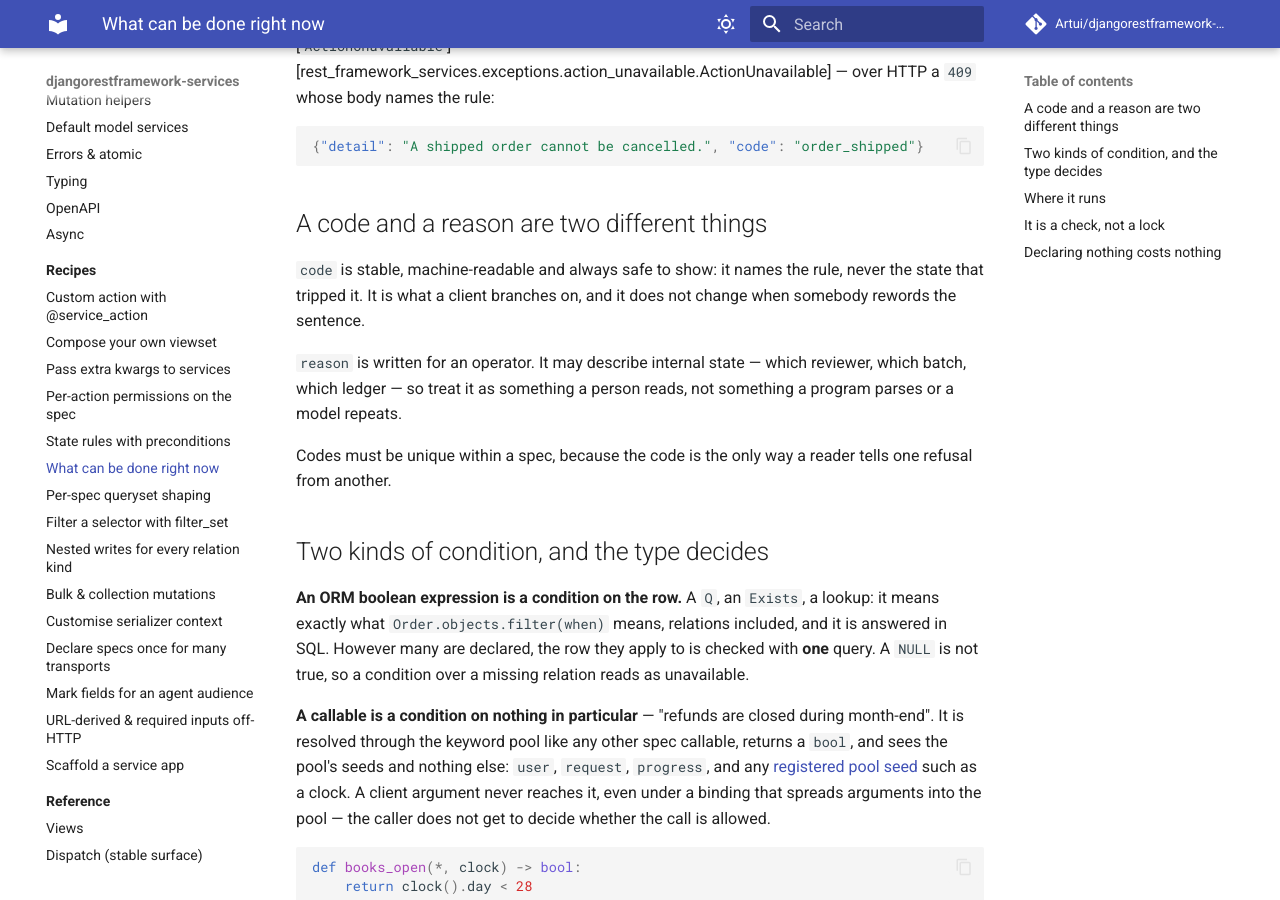
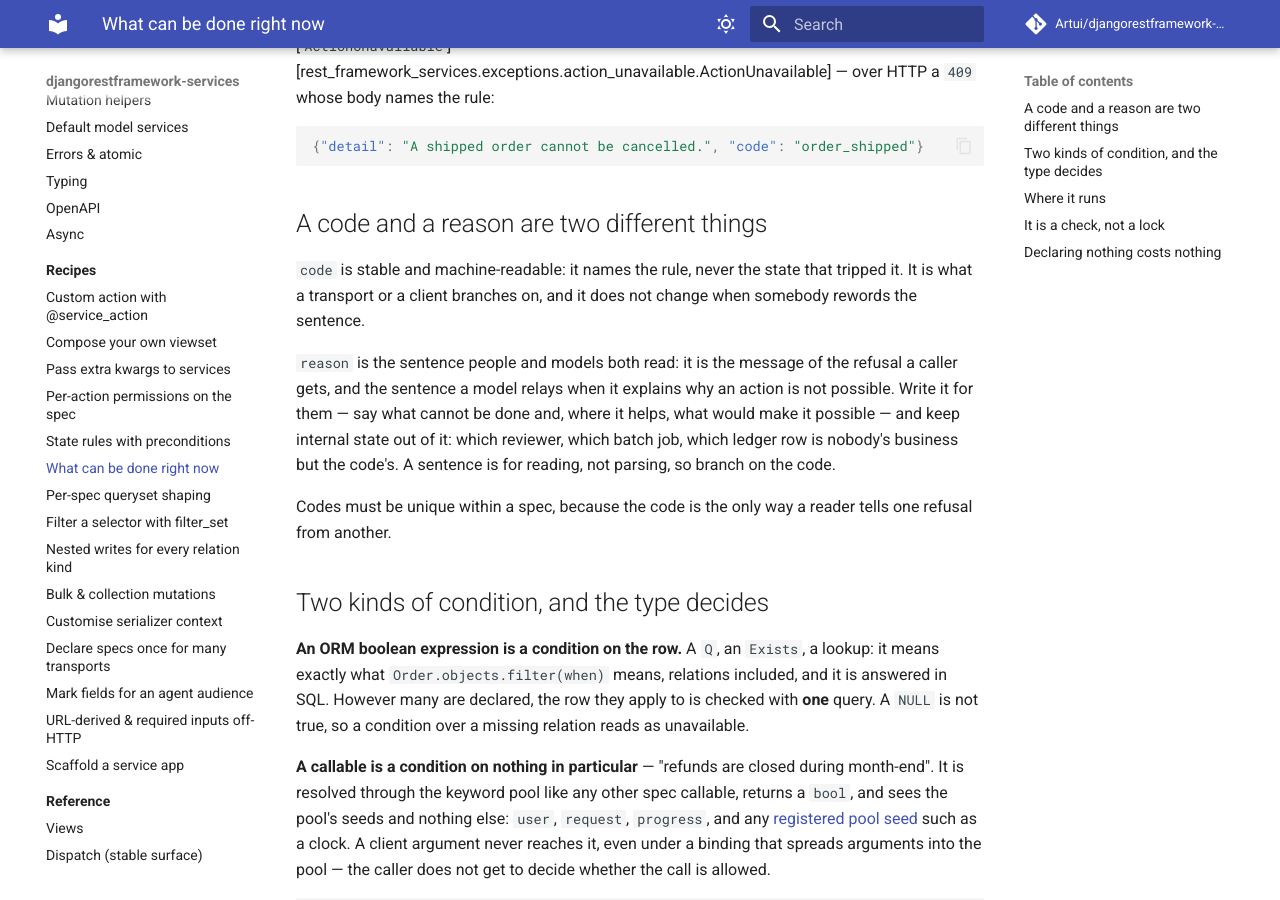
Before and after one commit to Artui/djangorestframework-services, an MkDocs documentation site: the page built from docs/recipes/affordances.md, in a window 1280 px wide and 900 px high, scrolled down 756 px. Built offline with MkDocs 1.6.1 and Material for MkDocs 9.7.7, drawn with Linux system fonts in a browser that asks for light colours; comment, search, counter and statistics services are not loaded.

Commit message:
Write an affordance's reason for the people and models who read it
The reason was documented as an operator's sentence that might describe
internal state and that an agent should never read. It is the sentence
every reader of the operation is shown -- the message of the refusal a
caller gets, and what a model relays when it explains why an action is
not possible -- so the documentation now says to write it for them and
keep internal state out of it. The code stays what a transport or client
branches on.

Co-Authored-By: Claude Opus 5 <noreply@anthropic.com>

```diff
--- a/docs/recipes/affordances.md
+++ b/docs/recipes/affordances.md
@@ -42,13 +42,16 @@ condition gets
 
 ## A code and a reason are two different things
 
-`code` is stable, machine-readable and always safe to show: it names the rule,
-never the state that tripped it. It is what a client branches on, and it does
-not change when somebody rewords the sentence.
+`code` is stable and machine-readable: it names the rule, never the state that
+tripped it. It is what a transport or a client branches on, and it does not
+change when somebody rewords the sentence.
 
-`reason` is written for an operator. It may describe internal state — which
-reviewer, which batch, which ledger — so treat it as something a person reads,
-not something a program parses or a model repeats.
+`reason` is the sentence people and models both read: it is the message of the
+refusal a caller gets, and the sentence a model relays when it explains why an
+action is not possible. Write it for them — say what cannot be done and, where
+it helps, what would make it possible — and keep internal state out of it:
+which reviewer, which batch job, which ledger row is nobody's business but the
+code's. A sentence is for reading, not parsing, so branch on the code.
 
 Codes must be unique within a spec, because the code is the only way a reader
 tells one refusal from another.
```
Also changed, not shown: CHANGELOG.md (+3 -2 lines), 3 other files.
